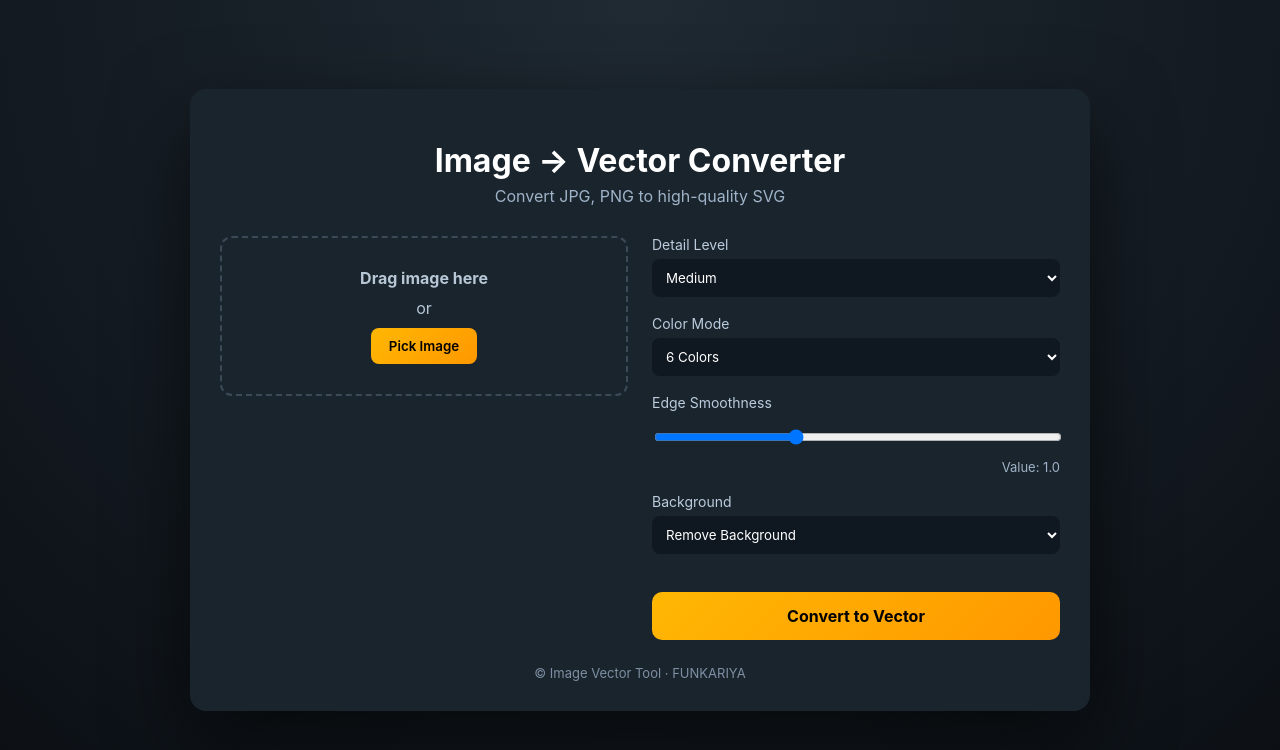
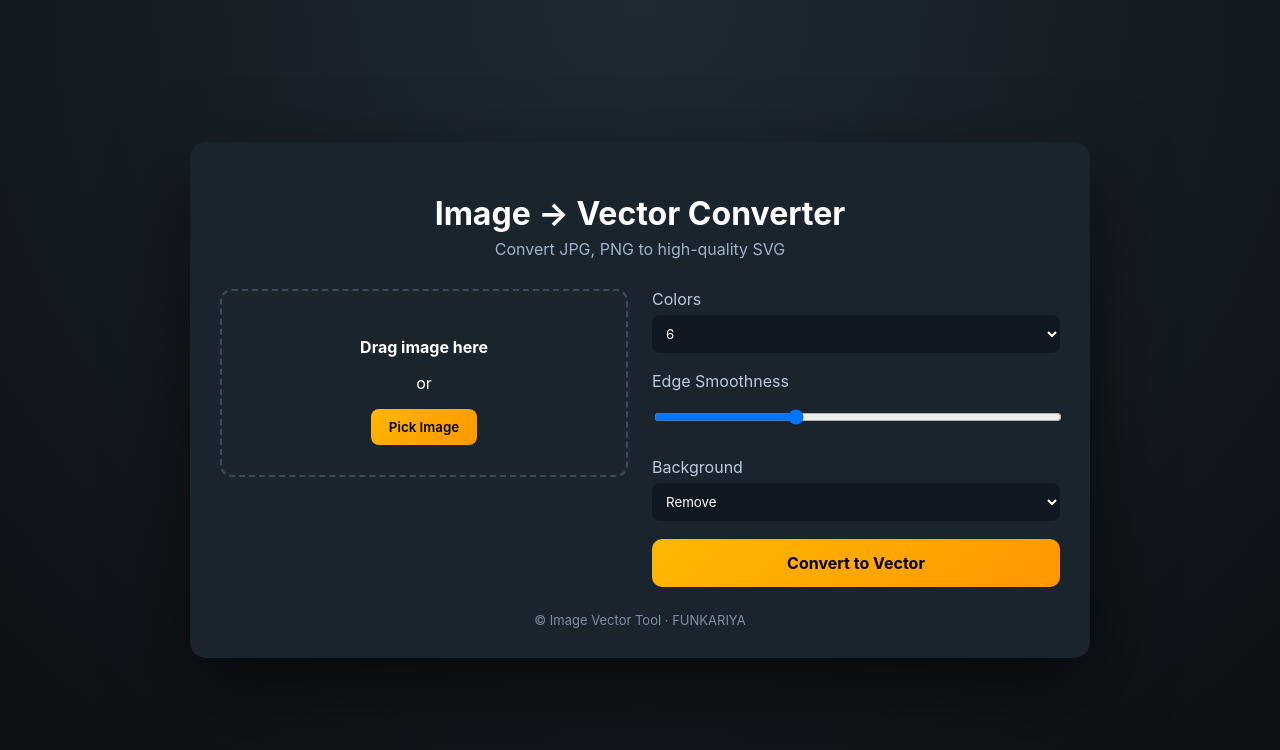
Before and after one commit to Funkariya/vector-tool, a Flask app: page / in a window 1280 px wide. Shown: the top 750 px of the page. Run offline with Flask 3, Linux system fonts and the light colour scheme.

Commit message:
Update index.html

```diff
--- a/templates/index.html
+++ b/templates/index.html
@@ -59,11 +59,6 @@ h1 {
   background: rgba(255,183,3,.08);
 }
 
-#drop-zone p {
-  margin: 0 0 10px;
-  color: #b7c7d6;
-}
-
 .pick-btn {
   background: linear-gradient(135deg, #ffb703, #ff9800);
   color: #000;
@@ -89,7 +84,6 @@ input[type=file] {
   border: 1px solid #2d3b48;
 }
 
-/* OPTIONS */
 .option {
   margin-bottom: 18px;
 }
@@ -98,7 +92,6 @@ label {
   display: block;
   margin-bottom: 6px;
   color: #bcd;
-  font-size: 14px;
 }
 
 select, input[type=range] {
@@ -117,7 +110,6 @@ select, input[type=range] {
 }
 
 .convert-btn {
-  margin-top: 20px;
   width: 100%;
   padding: 14px;
   border-radius: 10px;
@@ -143,7 +135,7 @@ footer {
   <h1>Image → Vector Converter</h1>
   <div class="subtitle">Convert JPG, PNG to high-quality SVG</div>
 
-  <form method="POST" enctype="multipart/form-data">
+  <form action="/convert" method="POST" enctype="multipart/form-data">
     <div class="main">
 
       <!-- LEFT -->
@@ -151,8 +143,12 @@ footer {
         <div id="drop-zone">
           <p><strong>Drag image here</strong></p>
           <p>or</p>
-          <button type="button" class="pick-btn" onclick="fileInput.click()">Pick Image</button>
-          <input id="file-input" type="file" name="image" accept="image/*" required />
+
+          <button type="button" class="pick-btn" id="pickBtn">
+            Pick Image
+          </button>
+
+          <input id="fileInput" type="file" name="image" accept="image/*" required>
         </div>
 
         <div class="preview" id="preview">
@@ -162,58 +158,49 @@ footer {
 
       <!-- RIGHT -->
       <div>
-        <div class="option">
-          <label>Detail Level</label>
-          <select name="detail">
-            <option value="low">Low</option>
-            <option value="medium" selected>Medium</option>
-            <option value="high">High</option>
-          </select>
-        </div>
 
         <div class="option">
-          <label>Color Mode</label>
+          <label>Colors</label>
           <select name="colors">
-            <option value="2">2 Colors</option>
-            <option value="4">4 Colors</option>
-            <option value="6" selected>6 Colors</option>
-            <option value="8">8 Colors</option>
+            <option value="2">2</option>
+            <option value="4">4</option>
+            <option value="6" selected>6</option>
+            <option value="8">8</option>
           </select>
         </div>
 
         <div class="option">
           <label>Edge Smoothness</label>
-          <input type="range" name="smooth" min="0.5" max="2" step="0.1" value="1.0"
-                 oninput="smoothVal.innerText=this.value">
-          <div class="range-value">Value: <span id="smoothVal">1.0</span></div>
+          <input type="range" name="smooth" min="0.5" max="2" step="0.1" value="1.0">
         </div>
 
         <div class="option">
           <label>Background</label>
           <select name="bg">
-            <option value="keep">Keep Background</option>
-            <option value="remove" selected>Remove Background</option>
+            <option value="keep">Keep</option>
+            <option value="remove" selected>Remove</option>
           </select>
         </div>
 
         <button class="convert-btn" type="submit">
           Convert to Vector
         </button>
+
       </div>
-
     </div>
   </form>
 
-  <footer>
-    © Image Vector Tool · FUNKARIYA
-  </footer>
+  <footer>© Image Vector Tool · FUNKARIYA</footer>
 </div>
 
 <script>
 const dropZone = document.getElementById("drop-zone");
-const fileInput = document.getElementById("file-input");
+const fileInput = document.getElementById("fileInput");
 const preview = document.getElementById("preview");
 const previewImg = document.getElementById("preview-img");
+const pickBtn = document.getElementById("pickBtn");
+
+pickBtn.onclick = () => fileInput.click();
 
 dropZone.addEventListener("dragover", e => {
   e.preventDefault();
@@ -227,17 +214,22 @@ dropZone.addEventListener("dragleave", () => {
 dropZone.addEventListener("drop", e => {
   e.preventDefault();
   dropZone.classList.remove("hover");
-  fileInput.files = e.dataTransfer.files;
-  showPreview();
+
+  if (e.dataTransfer.files.length) {
+    fileInput.files = e.dataTransfer.files;
+    showPreview(e.dataTransfer.files[0]);
+  }
 });
 
-fileInput.addEventListener("change", showPreview);
+fileInput.addEventListener("change", () => {
+  if (fileInput.files.length) {
+    showPreview(fileInput.files[0]);
+  }
+});
 
-function showPreview() {
-  const file = fileInput.files[0];
-  if (!file) return;
+function showPreview(file) {
+  previewImg.src = URL.createObjectURL(file);
   preview.style.display = "block";
-  previewImg.src = URL.createObjectURL(file);
 }
 </script>
 
```
